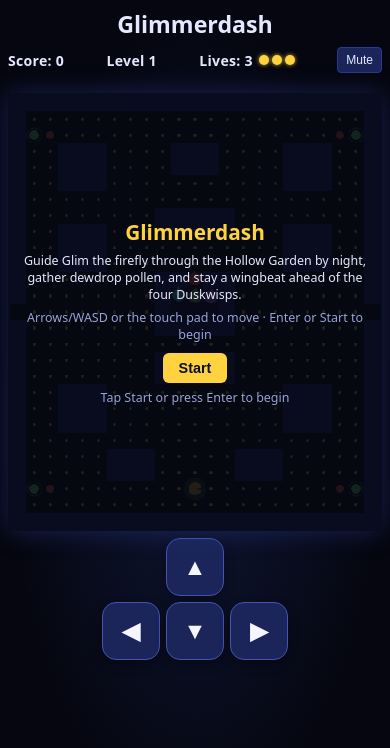
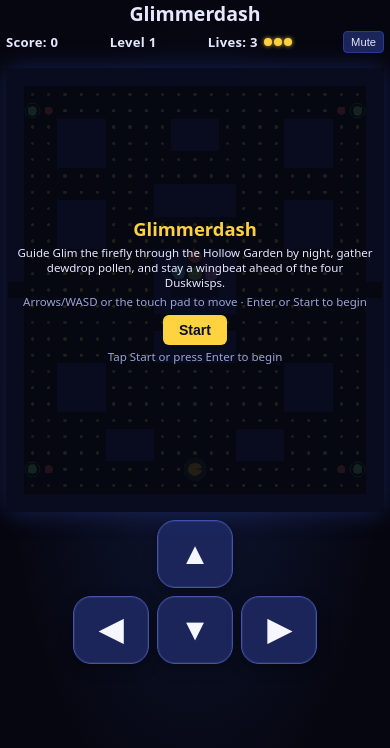
Before and after one commit to gert66/ai-agent-challenge-05-maze-chase, a website built with Vite: page index.html in a window 390 px wide. Built offline with nearby package versions, Linux system fonts and the light colour scheme.

Commit message:
Make mobile game layout thumb-playable

```diff
--- a/src/style.css
+++ b/src/style.css
@@ -293,12 +293,17 @@ canvas {
   #app {
     min-height: 100dvh;
     justify-content: flex-start;
-    gap: 7px;
-    padding: 8px;
+    gap: 4px;
+    padding: 4px 6px 8px;
+  }
+
+  .game-header {
+    gap: 0;
   }
 
   .game-header h1 {
-    font-size: 1.45rem;
+    font-size: 1.22rem;
+    line-height: 1.05;
   }
 
   .tagline {
@@ -306,24 +311,52 @@ canvas {
   }
 
   .hud {
-    width: min(var(--board-width, 100%), calc(100vw - 16px));
+    width: min(var(--board-width, 100%), calc(100vw - 12px));
     justify-content: space-between;
-    gap: 8px;
-    font-size: 0.88rem;
+    gap: 5px;
+    font-size: 0.82rem;
+    line-height: 1;
+    min-height: 28px;
+  }
+
+  .lives-icons {
+    gap: 2px;
+  }
+
+  .life-icon {
+    width: 8px;
+    height: 8px;
   }
 
   .mute-button {
     margin-left: 0;
-    padding: 5px 8px;
-    font-size: 0.75rem;
+    padding: 4px 7px;
+    font-size: 0.7rem;
   }
 
   .empowered-bar-wrap {
-    width: min(300px, calc(100vw - 24px));
+    width: min(280px, calc(100vw - 20px));
+    height: 4px;
+  }
+
+  .stage {
+    width: min(var(--board-width), calc(100vw - 12px), 68dvh);
   }
 
   .touch-controls {
     display: grid;
+    grid-template-columns: repeat(3, 76px);
+    grid-template-rows: repeat(2, 68px);
+    gap: 8px;
+    margin-top: 4px;
+  }
+
+  .touch-button {
+    min-width: 76px;
+    min-height: 68px;
+    border-radius: 18px;
+    font-size: 1.9rem;
+    box-shadow: 0 4px 14px rgba(0, 0, 0, 0.38), inset 0 0 0 1px rgba(255,255,255,0.06);
   }
 
   .controls-hint {
@@ -332,22 +365,22 @@ canvas {
 
   .overlay {
     box-sizing: border-box;
-    gap: 6px;
-    padding: 8px 12px;
+    gap: 4px;
+    padding: 6px 10px;
   }
 
   .overlay h2 {
-    font-size: 1.3rem;
+    font-size: 1.15rem;
   }
 
   .overlay p,
   .overlay .hint {
-    font-size: 0.78rem;
+    font-size: 0.72rem;
   }
 
   .start-button {
-    margin-top: 4px;
+    margin-top: 2px;
     padding: 7px 16px;
-    font-size: 0.9rem;
+    font-size: 0.88rem;
   }
 }
```
